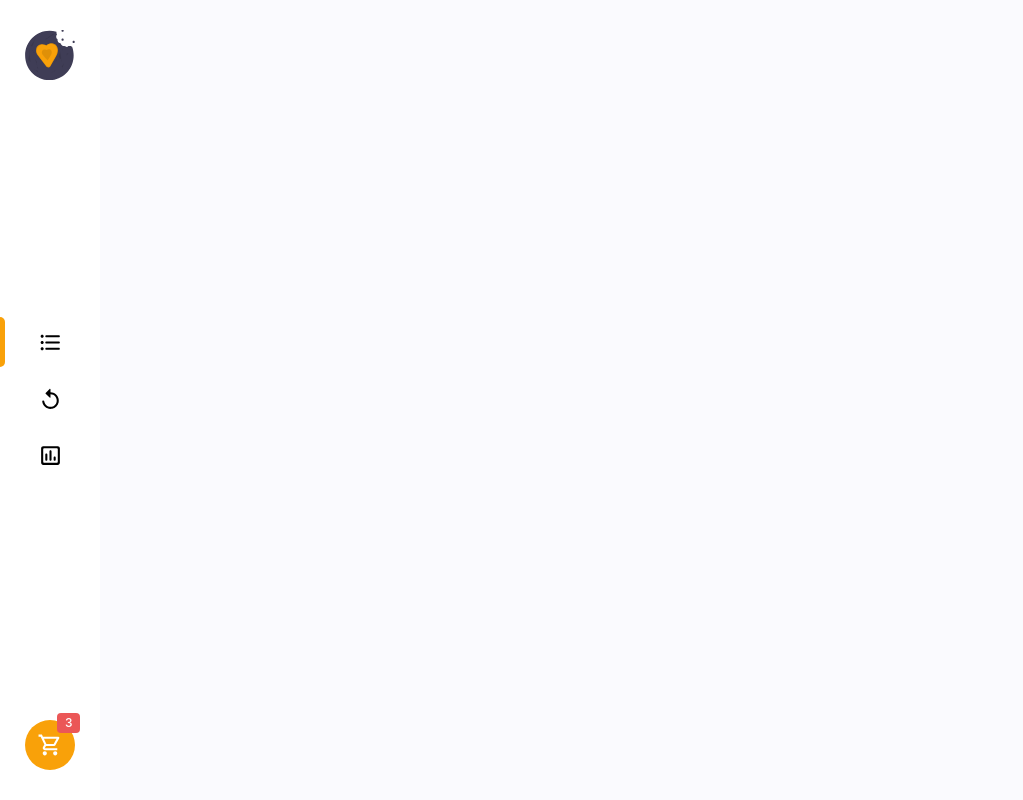
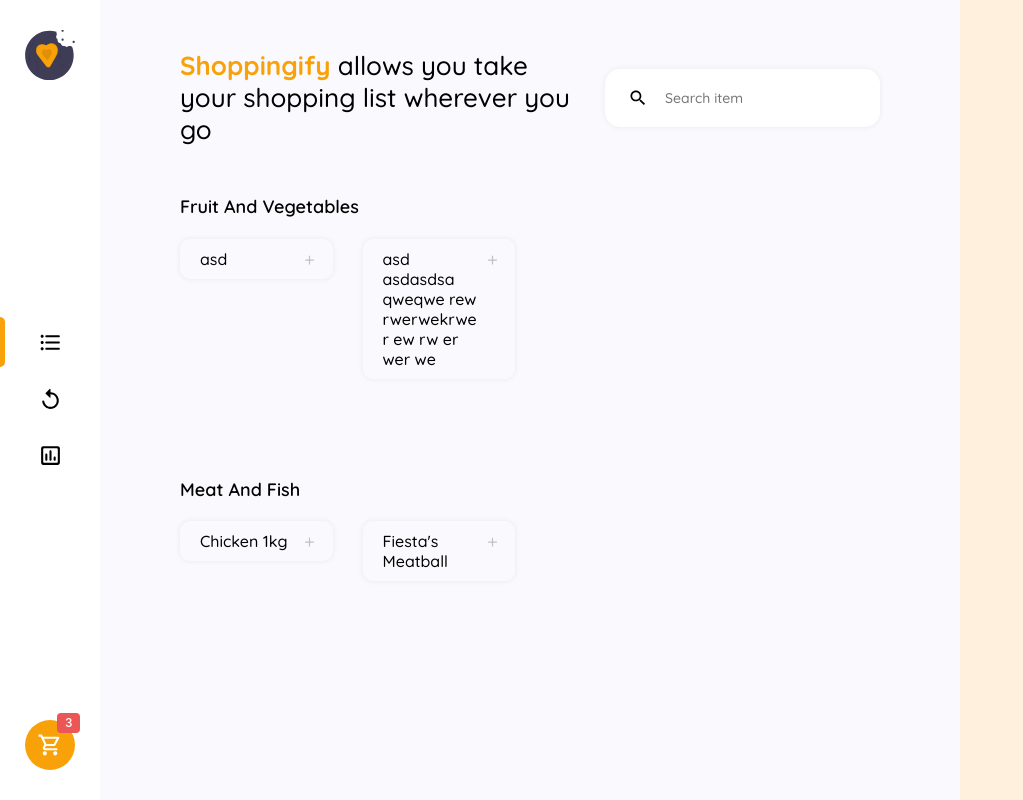
Before and after one commit to javin1102/shoppingify-master, a React (Create React App) app in the folder client/: page / in a window 1280 px wide. Shown: the whole page, without its empty margins (0-1023 px from the left). Built offline with nearby package versions, Linux system fonts and the light colour scheme; no server answers.

Commit message:
added item's content layout and style

```diff
--- a/client/src/App.css
+++ b/client/src/App.css
@@ -13,6 +13,8 @@
 
 .App {
 	height: 100vh;
+	display: grid;
+	grid-template-columns: 10rem auto 25%;
 }
 
 @media only screen and (max-width: 576px) {
--- a/client/src/components/Header.tsx
+++ b/client/src/components/Header.tsx
@@ -13,7 +13,7 @@
 
 const HeaderComponent = styled.header`
 	height: 100vh;
-	width: 10rem;
+	grid-column: 1;
 	display: flex;
 	flex-direction: column;
 	justify-content: space-between;
--- /dev/null
+++ b/client/src/components/ItemsComponents.tsx
@@ -0,0 +1,66 @@
+import React from "react";
+import styled from "styled-components";
+import { Add } from "@mui/icons-material";
+export const HeadingDiv = styled.div`
+	display: flex;
+	align-items: center;
+	justify-content: space-between;
+	width: 100%;
+	margin-bottom: 5rem;
+	flex-wrap: wrap;
+	gap: 3rem;
+`;
+export const SearchInput = styled.input`
+	width: 100%;
+	padding: 2rem 4rem 2rem 6rem;
+	background-color: white;
+	border-radius: 1.5rem;
+	font-size: 1.4rem;
+	box-shadow: 0 0 5px 1px rgba(0, 0, 0, 0.05);
+	border: none;
+	outline: none;
+	font-family: "Quicksand", sans-serif;
+	font-weight: 500;
+`;
+export const CategoryDiv = styled.div`
+	:not(:last-child) {
+		margin-bottom: 10rem;
+	}
+`;
+export const ItemList = styled.ul`
+	display: grid;
+	grid-template-columns: repeat(auto-fill, minmax(15rem, 1fr));
+	width: 100%;
+	grid-gap: 3rem;
+`;
+const ItemChild = styled.li`
+	position: relative;
+	border-radius: 1rem;
+	box-shadow: 0 0 5px 1px rgba(0, 0, 0, 0.05);
+	padding: 1rem 3.5rem 1rem 2rem;
+	list-style-type: none;
+	font-weight: 500;
+	font-size: 1.6rem;
+	font-family: "Quicksand", sans-serif;
+	height: fit-content;
+`;
+
+export const Item: React.FC = ({ children }) => {
+	return (
+		<ItemChild>
+			{children}
+			<Add
+				style={{
+					width: "1.5rem",
+					height: "1.5rem",
+					color: "#C1C1C4",
+					position: "absolute",
+					top: "0%",
+					right: "10%",
+					transform: "translateY(90%)",
+					cursor: "pointer",
+				}}
+			/>
+		</ItemChild>
+	);
+};
--- /dev/null
+++ b/client/src/components/LayoutComponents.tsx
@@ -0,0 +1,12 @@
+import React from "react";
+import styled from "styled-components";
+
+export const MainLayout = styled.main`
+	grid-column: 2;
+	padding: 5rem 8rem;
+	font-family: "Quicksand", sans-serif;
+`;
+export const MiscellaneousLayout = styled.div`
+	grid-column: 3;
+	background-color: #fff0de;
+`;
--- /dev/null
+++ b/client/src/components/TypographyComponents.tsx
@@ -0,0 +1,15 @@
+import styled from "styled-components";
+import React from "react";
+
+export const Heading1 = styled.h1`
+	font-size: 2.6rem;
+	font-weight: 500;
+	line-height: 3.2rem;
+	font-family: "Quicksand", sans-serif;
+`;
+export const Heading2 = styled.h2`
+	font-size: 1.8rem;
+	font-weight: 600;
+	line-height: 2.25rem;
+	font-family: "Quicksand", sans-serif;
+`;
--- /dev/null
+++ b/client/src/content/ItemContent.tsx
@@ -0,0 +1,58 @@
+import { Search } from "@mui/icons-material";
+import React from "react";
+import {
+	CategoryDiv,
+	HeadingDiv,
+	Item,
+	ItemList,
+	SearchInput,
+} from "../components/ItemsComponents";
+import { Heading1, Heading2 } from "../components/TypographyComponents";
+
+const ItemContent: React.FC = () => {
+	return (
+		<>
+			<HeadingDiv>
+				<Heading1 style={{ flex: "1 0 50%" }}>
+					<span style={{ color: "#F9A109", fontWeight: "700" }}>
+						Shoppingify
+					</span>{" "}
+					allows you take your shopping list wherever you go
+				</Heading1>
+				<div style={{ position: "relative", flexBasis: "27.5rem" }}>
+					<SearchInput placeholder="Search item" />
+					<Search
+						style={{
+							position: "absolute",
+							top: "50%",
+							left: "8.5%",
+							width: "2rem",
+							height: "2rem",
+							transform: "translateY(-50%)",
+						}}
+					/>
+				</div>
+			</HeadingDiv>
+			<CategoryDiv>
+				<Heading2 style={{ textTransform: "capitalize", marginBottom: "2rem" }}>
+					fruit and vegetables
+				</Heading2>
+				<ItemList>
+					<Item>asd</Item>
+					<Item>asd asdasdsa qweqwe rew rwerwekrwe r ew rw er wer we </Item>
+				</ItemList>
+			</CategoryDiv>
+			<CategoryDiv>
+				<Heading2 style={{ textTransform: "capitalize", marginBottom: "2rem" }}>
+					meat and fish
+				</Heading2>
+				<ItemList>
+					<Item>Chicken 1kg</Item>
+					<Item>Fiesta's Meatball</Item>
+				</ItemList>
+			</CategoryDiv>
+		</>
+	);
+};
+
+export default ItemContent;
--- a/client/src/pages/MainPage.tsx
+++ b/client/src/pages/MainPage.tsx
@@ -1,8 +1,24 @@
 import React from "react";
+import styled from "styled-components";
 import Header from "../components/Header";
+import {
+	MainLayout,
+	MiscellaneousLayout,
+} from "../components/LayoutComponents";
+import { Search } from "@mui/icons-material";
+import { Heading1 } from "../components/TypographyComponents";
+import ItemContent from "../content/ItemContent";
 
-const MainPage = () => {
-	return <Header />;
+const MainPage: React.FC = () => {
+	return (
+		<>
+			<Header />
+			<MainLayout>
+				<ItemContent />
+			</MainLayout>
+			<MiscellaneousLayout></MiscellaneousLayout>
+		</>
+	);
 };
 
 export default MainPage;
--- a/client/src/pages/auth/Login.tsx
+++ b/client/src/pages/auth/Login.tsx
@@ -10,8 +10,7 @@
 import React, { useState } from "react";
 import Logo from "../../images/logo.svg";
 import { loginFormIsValid, loginUser } from "../../utils/AuthUtils";
-import axios, { AxiosError } from "axios";
-const Login = () => {
+const Login: React.FC = () => {
 	const [email, setEmail] = useState<string>("");
 	const [password, setPassword] = useState<string>("");
 	const formOnSubmit = async (e: React.FormEvent) => {
--- a/client/src/pages/auth/Register.tsx
+++ b/client/src/pages/auth/Register.tsx
@@ -10,7 +10,7 @@
 import logo from "../../images/logo.svg";
 import React, { useState } from "react";
 import { registerFormIsValid, registerUser } from "../../utils/AuthUtils";
-const Register = () => {
+const Register: React.FC = () => {
 	const [email, setEmail] = useState<string>("");
 	const [password, setPassword] = useState<string>("");
 	const [confirm, setConfirm] = useState<string>("");
```
